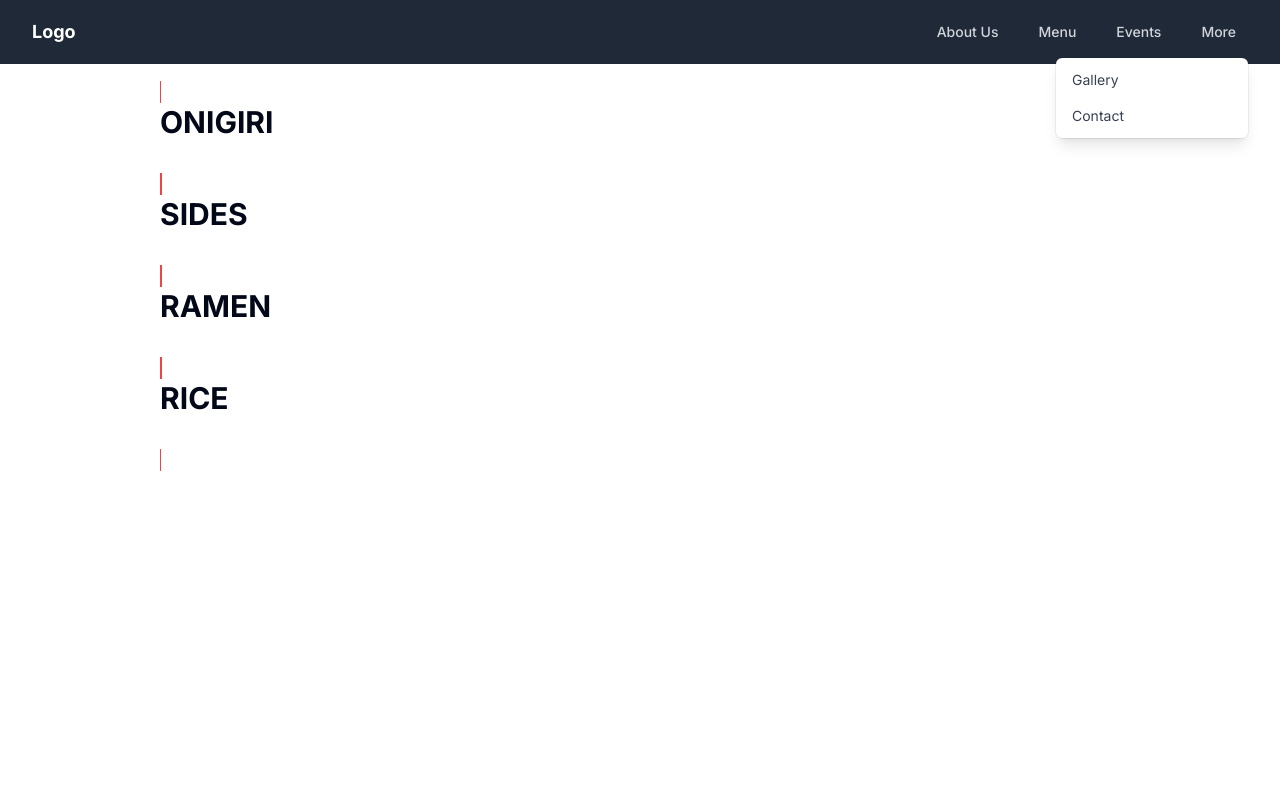
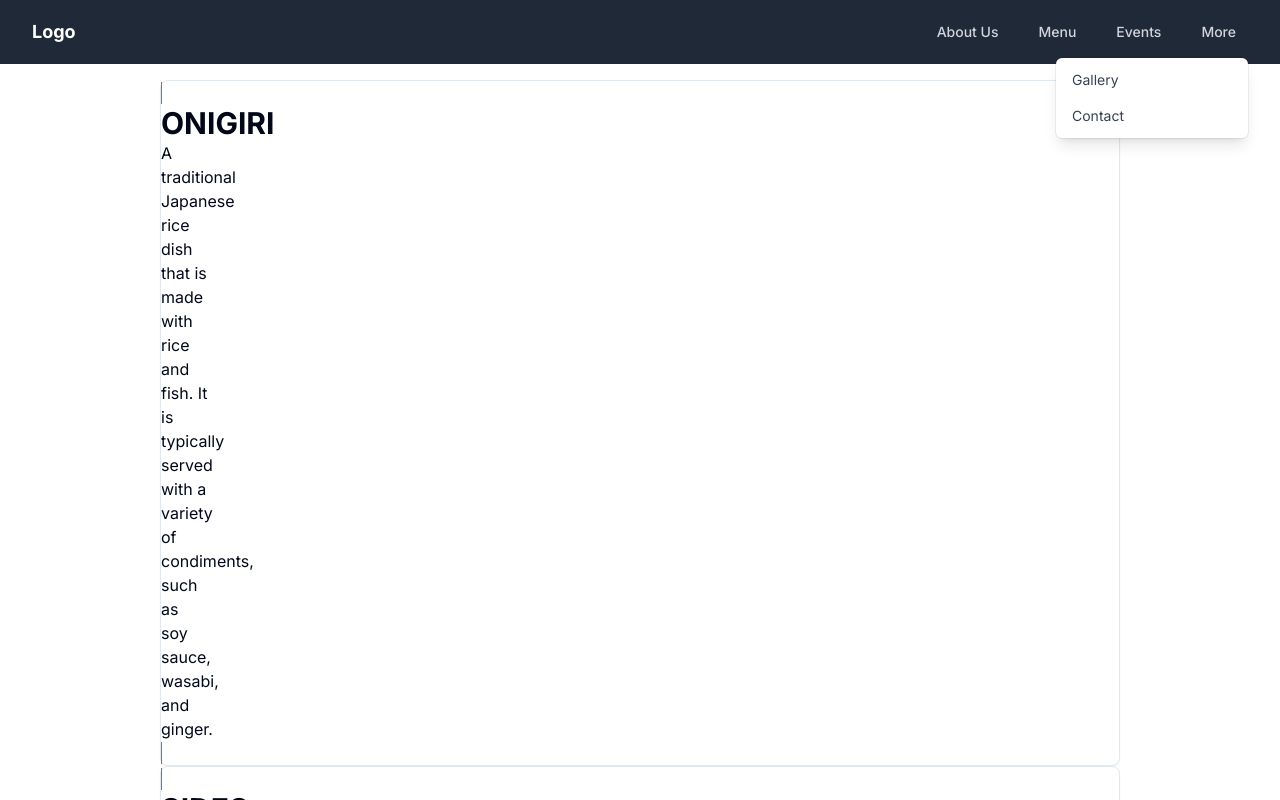
Before and after one commit to Akwei001/Sachi-s-Kitchen, a Next.js app: page /menu in a window 1280 px wide. Shown: the top 800 px of the page. Built offline with nearby package versions, Linux system fonts and the light colour scheme.

Commit message:
card component added to menu

```diff
--- a/src/app/menu/page.tsx
+++ b/src/app/menu/page.tsx
@@ -1,12 +1,15 @@
 import React from 'react'
 import { menu } from '@/data'
 import Link from 'next/link'
+import { Card } from '@/components/ui/card'
 
 const MenuPage = () => {
   return (
     <div className='p-4 lg:px-20 xl:px-40 h-[100vh] md:h-[100vh]flex flex-col md:flex-row items-center '>
       {menu.map(category=>(
-      <Link
+        <>
+        <Card>
+          <Link
       href={category.slug}
       key={category.id}
       className='border border-red-500'
@@ -14,10 +17,14 @@ const MenuPage = () => {
       >
       <div className={`text-${category.color} w-12`}>
         <h1 className='text-3xl font-bold uppercase'>{category.title}</h1>
-        <p className='my-8 text-sm'>{}</p>
+        <p className=''>{category.desc}</p>
         <button className={`hidden 2xl:block`}>Explore</button>
       </div>
       </Link>
+      </Card>
+      </>
+
+
       ))}
     </div>
   )
```
